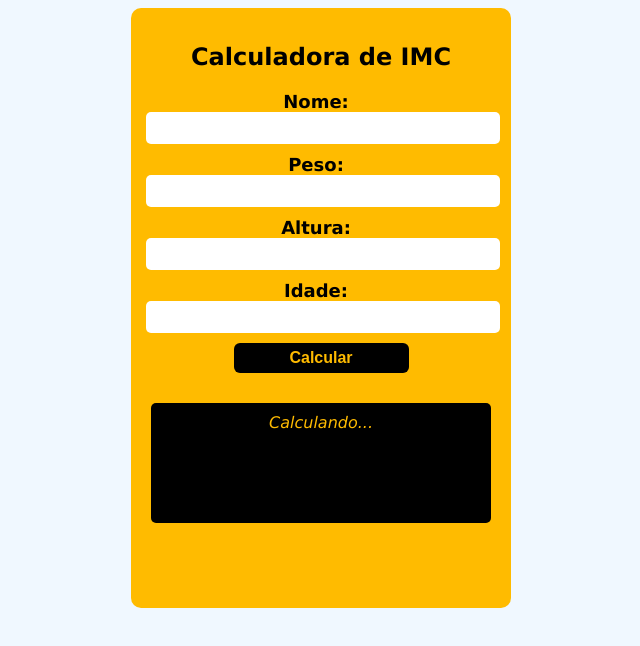
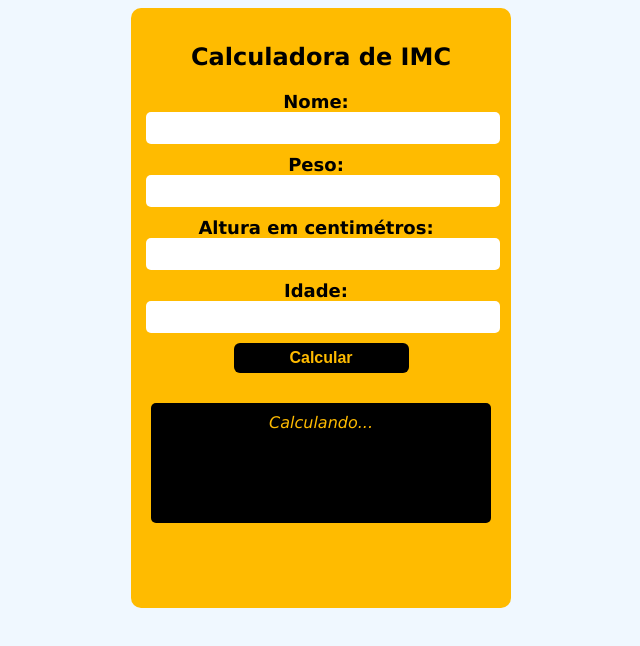
Before and after one commit to GeoNadia/imc, a plain HTML site: page index.html in a window 1280 px wide. Shown: the whole page, without its empty margins (319-959 px from the left). Drawn offline with Linux system fonts and the light colour scheme.

Commit message:
index.html

```diff
--- a/index.html
+++ b/index.html
@@ -20,7 +20,7 @@
                     <input type="number" name="peso" id="peso">
                 </div>
                 <div class="labeinput">
-                    <label>Altura:</label>
+                    <label>Altura em centimétros:</label>
                     <input type="number" name="altura" id="altura">
                 </div>
                 <div class="labeinput">
```
